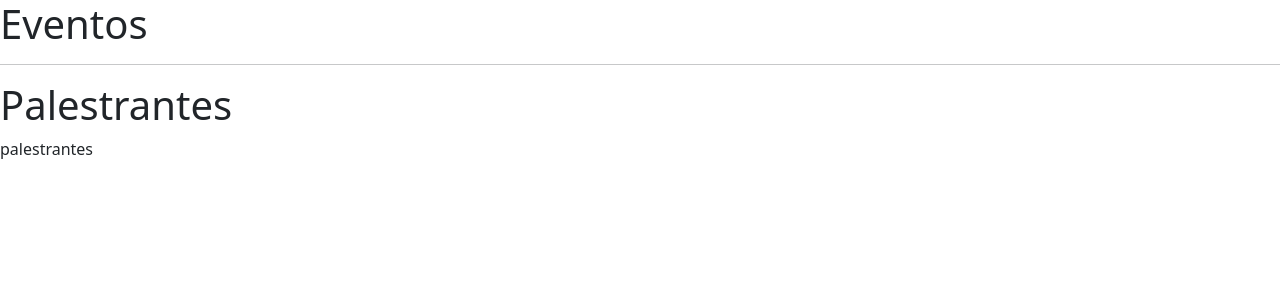
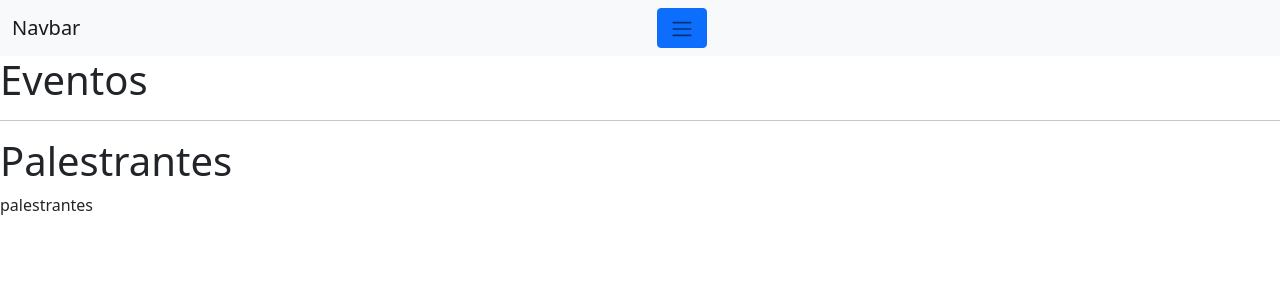
Before and after one commit to EduardoHS-ZWrld/Udemy-FullStack, an Angular app in the folder Front/ProEventos-App/: page / in a window 1280 px wide. Shown: the top 300 px of the page. Built offline with nearby package versions, Linux system fonts and the light colour scheme; no server answers.

Commit message:
Módulo 5 - pt.1

```diff
--- a/Front/ProEventos-App/src/app/app.component.html
+++ b/Front/ProEventos-App/src/app/app.component.html
@@ -1,3 +1,5 @@
+<app-nav></app-nav>
+
 <div class="conteiner">
   <h1>Eventos</h1>
 
--- a/Front/ProEventos-App/src/app/app.module.ts
+++ b/Front/ProEventos-App/src/app/app.module.ts
@@ -7,18 +7,22 @@ import { AppRoutingModule } from './app-routing.module';
 import { AppComponent } from './app.component';
 import { EventosComponent } from './eventos/eventos.component';
 import { PalestrantesComponent } from './palestrantes/palestrantes.component';
+import { NavComponent } from './nav/nav.component';
+import { CollapseModule } from 'ngx-bootstrap/collapse';
 
 @NgModule({
   declarations: [
     AppComponent,
     EventosComponent,
-    PalestrantesComponent
-  ],
+    PalestrantesComponent,
+      NavComponent
+   ],
   imports: [
     BrowserModule,
     AppRoutingModule,
     HttpClientModule,
-    BrowserAnimationsModule
+    BrowserAnimationsModule,
+    CollapseModule.forRoot()
   ],
   providers: [],
   bootstrap: [AppComponent]
--- /dev/null
+++ b/Front/ProEventos-App/src/app/nav/nav.component.html
@@ -0,0 +1,35 @@
+<nav class="navbar navbar-expand-lg navbar-light bg-light">
+  <div class="container-fluid">
+    <a class="navbar-brand" href="#">Navbar</a>
+
+    <button type="button" class="btn btn-primary" (click)="isCollapsed = !isCollapsed"
+      [attr.aria-expanded]="!isCollapsed" aria-controls="collapseBasic">
+      <span class="navbar-toggler-icon"></span>
+    </button>
+    <hr>
+    <div id="collapseBasic" [collapse]="isCollapsed" [isAnimated]="true">
+      <div class="well well-lg card card-block card-header">Some content</div>
+    </div>
+
+
+    <button type="button" class="navbar-toggler" (click)="isCollapsed = !isCollapsed" data-bs-toggle="collapse"
+      data-bs-target="#navbarNav" aria-controls="navbarNav" aria-expanded="false" aria-label="Toggle navigation">
+      <span class="navbar-toggler-icon"></span>
+    </button>
+
+    <div id="navbarNav" [collapse]="isCollapsed" [isAnimated]="true">
+      <ul class="navbar-nav">
+        <li class="nav-item">
+          <a class="nav-link active" aria-current="page" href="#">Eventos</a>
+        </li>
+        <li class="nav-item">
+          <a class="nav-link" href="#">Palestrantes</a>
+        </li>
+        <li class="nav-item">
+          <a class="nav-link" href="#">Contato</a>
+        </li>
+      </ul>
+    </div>
+
+  </div>
+</nav>
--- /dev/null
+++ b/Front/ProEventos-App/src/app/nav/nav.component.ts
@@ -0,0 +1,16 @@
+import { Component, OnInit } from '@angular/core';
+
+@Component({
+  selector: 'app-nav',
+  templateUrl: './nav.component.html',
+  styleUrls: ['./nav.component.scss']
+})
+export class NavComponent implements OnInit {
+  isCollapsed = true;
+
+  constructor() { }
+
+  ngOnInit() {
+  }
+
+}
```
Also changed, not shown: Front/ProEventos-App/src/app/nav/nav.component.scss (added), 1 other file (tests, documents, lock files or other folders).
